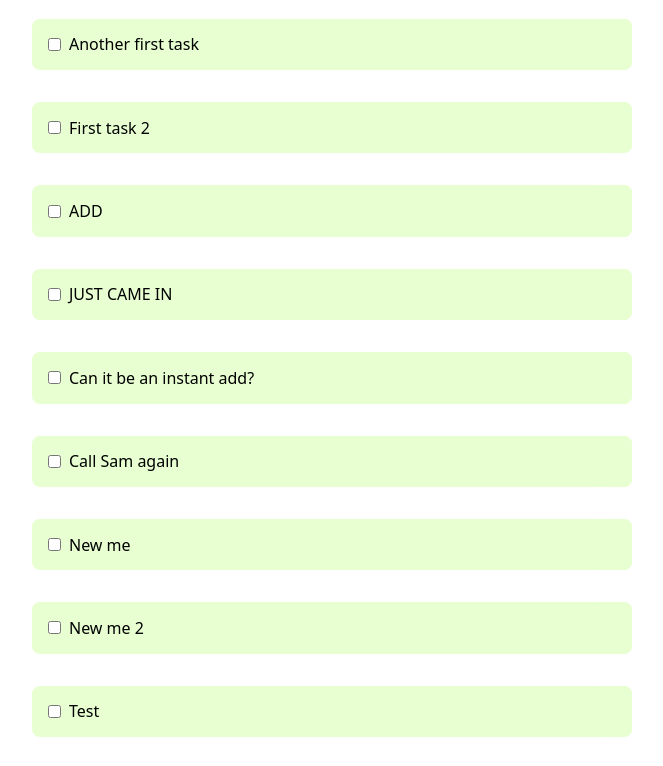
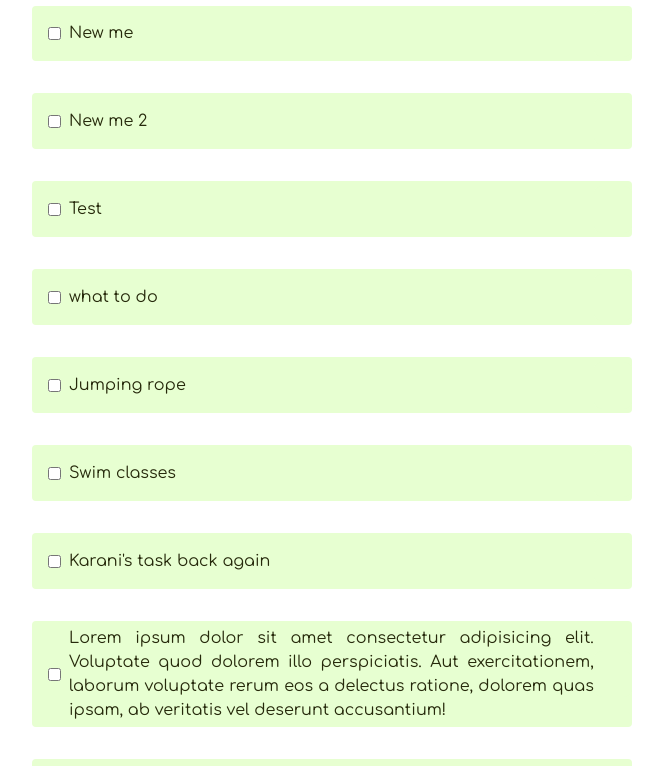
Before and after one commit to gatere-kinyanjui/ts-rct, a React (Vite) app: page / in a window 1280 px wide. Shown: the part 880-1646 px from the top of the page, without its empty margins (308-971 px from the left). Built offline with nearby package versions, Linux system fonts and the light colour scheme; data requests are answered from the project's data file.

Commit message:
justifies todo text neatly

```diff
--- a/data/db.json
+++ b/data/db.json
@@ -4,13 +4,13 @@
       "taskName": "Shopping",
       "deadline": 30,
       "id": "deFdKzUAV5wAa7L_8Ru8-",
-      "status": "incomplete"
+      "status": "complete"
     },
     {
       "taskName": "Something new",
       "deadline": 0,
       "id": "6n2iwWOhQd7CNWiUkeC2h",
-      "status": "incomplete"
+      "status": "complete"
     },
     {
       "taskName": "Go up!",
@@ -27,7 +27,7 @@
       "taskName": "How many words can a task take so far?",
       "deadline": 0,
       "id": "wGd89PnndSbY8pK5kXaB2",
-      "status": "incomplete"
+      "status": "complete"
     },
     {
       "taskName": "",
@@ -38,7 +38,7 @@
       "taskName": "ADD ME TO SEE IF CHECKED WORKS",
       "deadline": 0,
       "id": "oE52QVpwm2EL0NRGl9BbL",
-      "status": "incomplete"
+      "status": "complete"
     },
     {
       "taskName": "One more to still check if the separation works",
@@ -56,7 +56,7 @@
       "taskName": "Try adding me",
       "deadline": 0,
       "id": "kmvk0HUsSNauzIhKqXKPL",
-      "status": "incomplete"
+      "status": "complete"
     },
     {
       "taskName": "Where shall I go?",
@@ -86,19 +86,19 @@
       "id": "VsdsuflakEkYwvM6KziC-",
       "taskName": "Another first task",
       "deadline": 0,
-      "status": "incomplete"
+      "status": "complete"
     },
     {
       "id": "OFnIFK53jFRzg5_Ls8ADi",
       "taskName": "First task 2",
       "deadline": 0,
-      "status": "incomplete"
+      "status": "complete"
     },
     {
       "id": "kHo5IRsmG7-KE8YlAF7te",
       "taskName": "ADD",
       "deadline": 0,
-      "status": "incomplete"
+      "status": "complete"
     },
     {
       "id": "8p9apYcg6euRoNOZiDPKA",
@@ -147,6 +147,48 @@
       "taskName": "Karani's task",
       "deadline": 0,
       "status": "complete"
+    },
+    {
+      "id": "zWGNXETHevV_vb_qPzFuJ",
+      "taskName": "what to do",
+      "deadline": 0,
+      "status": "incomplete"
+    },
+    {
+      "id": "84mK4KvW4a2RsQ3uQ3lGQ",
+      "taskName": "Jumping rope",
+      "deadline": 0,
+      "status": "incomplete"
+    },
+    {
+      "id": "eXeGqCpE40RasSGq6M7-m",
+      "taskName": "Swim classes",
+      "deadline": 0,
+      "status": "incomplete"
+    },
+    {
+      "id": "ckRK22yiVtSHZXRDWUR6c",
+      "taskName": "Karani's task back again",
+      "deadline": 0,
+      "status": "incomplete"
+    },
+    {
+      "id": "tp_h0GIHH-RTNH6dZKrc-",
+      "taskName": " Lorem ipsum dolor sit amet consectetur adipisicing elit. Voluptate               quod dolorem illo perspiciatis. Aut exercitationem, laborum               voluptate rerum eos a delectus ratione, dolorem quas ipsam, ab               veritatis vel deserunt accusantium!",
+      "deadline": 0,
+      "status": "complete"
+    },
+    {
+      "id": "j7jnIQEhxCZCIOCTJAE2X",
+      "taskName": " Lorem ipsum dolor sit amet consectetur adipisicing elit. Voluptate               quod dolorem illo perspiciatis. Aut exercitationem, laborum               voluptate rerum eos a delectus ratione, dolorem quas ipsam, ab               veritatis vel deserunt accusantium!",
+      "deadline": 0,
+      "status": "incomplete"
+    },
+    {
+      "id": "MRwAw_8u7BP8b0s6bXXHP",
+      "taskName": " Lorem ipsum dolor sit amet consectetur adipisicing elit. Voluptate               quod dolorem illo perspiciatis. Aut exercitationem, laborum               voluptate rerum eos a delectus ratione, dolorem quas ipsam, ab veritatis vel deserunt accusantium!",
+      "deadline": 0,
+      "status": "incomplete"
     }
   ],
   "users": [
--- a/src/App.css
+++ b/src/App.css
@@ -1,3 +1,4 @@
+@import url("https://fonts.googleapis.com/css2?family=Comfortaa:wght@300;400;500;600;700&family=Montserrat:ital,wght@0,100;0,200;0,300;0,400;0,500;0,600;0,700;1,100;1,200;1,300;1,400;1,500;1,600;1,700&family=Space+Grotesk:wght@300;400;500;600;700&family=Ubuntu:ital,wght@0,300;0,400;0,500;0,700;1,300;1,400;1,500;1,700&display=swap");
 * {
   margin: 0;
   padding: 0;
@@ -9,7 +10,7 @@
   margin: 0 auto;
   padding: 2rem;
   text-align: center;
-  font-family: system-ui;
+  font-family: "Comfortaa", cursive;
   font-size: 16px;
   line-height: 24px;
   font-weight: 400;
@@ -39,9 +40,10 @@
   border: none;
   padding: 1rem;
   font-size: 1rem;
-  border-bottom: 1px solid yellowgreen;
+  border-bottom: 1px solid rgb(166, 233, 31);
   width: 400px;
-  font-family: system-ui;
+  background-color: inherit;
+  color: black;
   /* flex: 1 1 40ch; */
 }
 
@@ -104,11 +106,12 @@ button:focus-visible {
   justify-content: space-between;
   display: flex;
   margin: 2rem;
+  padding-block: 0.3rem;
   align-items: center;
   flex-flow: row;
   background-color: rgb(231 255 209);
   width: 600px;
-  border-radius: 0.5rem;
+  border-radius: 0.25rem;
   font-size: 1rem;
   font-weight: normal;
   color: none;
@@ -127,12 +130,14 @@ label {
   align-items: center;
 }
 
-label > input[type="checkbox"]:checked {
+/* label > input[type="checkbox"]:checked {
   background-color: rgb(209, 44, 71);
-}
+} */
 
 span {
   margin: 0 0 0 0.5em;
+  outline: none;
+  text-align: justify;
 }
 
 /* .taskName {
@@ -206,7 +211,7 @@ span {
   border-right: none;
   background-color: tomato;
 }
-
+l
 .todoTaskContainer button {
   flex: 20%;
   height: 100%;
@@ -217,26 +222,3 @@ span {
   color: white;
   cursor: pointer;
 } */
-
-@keyframes logo-spin {
-  from {
-    transform: rotate(0deg);
-  }
-  to {
-    transform: rotate(360deg);
-  }
-}
-
-@media (prefers-reduced-motion: no-preference) {
-  a:nth-of-type(2) .logo {
-    animation: logo-spin infinite 20s linear;
-  }
-}
-
-.card {
-  padding: 2em;
-}
-
-.read-the-docs {
-  color: #888;
-}
--- a/src/App.tsx
+++ b/src/App.tsx
@@ -13,7 +13,7 @@ import Incomplete from "./components/Incomplete/Incomplete";
 import Complete from "./components/Complete/Complete";
 import AddTodo from "./components/AddTodo/AddTodo";
 
-const App = () => {
+function App() {
   // const [task, setTask] = useState<string>("");
   // const [deadline, setDeadline] = useState<number>(0);
   // const [todoList, setTodoList] = useState<ITask[]>([]);
@@ -27,7 +27,6 @@ const App = () => {
   //     setDeadline(text);
   //   }
   // };
-
   useEffect(() => {
     fetchIncomplete().then((res) => setIncompleteTodos(res));
     fetchComplete().then((res) => setCompleteTodos(res));
@@ -59,14 +58,14 @@ const App = () => {
     if (status === TodoStatuses.incomplete) {
       console.log(status, id);
 
-      updateTodoStatus(id, TodoStatuses.complete).then(() => {
+      updateTodoStatus({ id, status: TodoStatuses.complete }).then(() => {
         removeIncompleteTodo(id);
         setCompleteTodos((prev) => [todo, ...prev]);
       });
     } else {
       console.log(status, id);
 
-      updateTodoStatus(id, TodoStatuses.incomplete).then(() => {
+      updateTodoStatus({ id, status: TodoStatuses.incomplete }).then(() => {
         removeCompleteTodo(id);
         setIncompleteTodos((prev) => [todo, ...prev]);
       });
@@ -122,6 +121,6 @@ const App = () => {
       </div>
     </div>
   );
-};
+}
 
 export default App;
--- a/src/components/AddTodo/AddTodo.tsx
+++ b/src/components/AddTodo/AddTodo.tsx
@@ -7,7 +7,7 @@ interface Props {
   handleAdd: (todo: ITask, status: TodoStatuses) => void;
 }
 
-const AddTodo = ({ handleAdd }: Props) => {
+function AddTodo({ handleAdd }: Props) {
   const [taskName, setTaskName] = useState<string>("");
   const [deadline, setDeadline] = useState<number>(0);
 
@@ -47,6 +47,7 @@ const AddTodo = ({ handleAdd }: Props) => {
           name="taskName"
           onChange={handleChange}
           required
+          autoComplete="off"
         />
       </div>
       <button type="submit" className="addBtn">
@@ -54,6 +55,6 @@ const AddTodo = ({ handleAdd }: Props) => {
       </button>
     </form>
   );
-};
+}
 
 export default AddTodo;
--- a/src/components/Complete/Complete.tsx
+++ b/src/components/Complete/Complete.tsx
@@ -9,7 +9,7 @@ interface Props {
   // completeTask(taskToNameDelete: string): void;
 }
 
-const Complete = ({ todos, handleDeleteTask, handleStatus }: Props) => {
+function Complete({ todos, handleDeleteTask, handleStatus }: Props) {
   return (
     // <div className="megaWrapper">
     //   {todos.length ? (
@@ -18,6 +18,7 @@ const Complete = ({ todos, handleDeleteTask, handleStatus }: Props) => {
         <div key={todo.id} className="todoTaskContainer">
           <label htmlFor={todo.id}>
             <input
+              className="checkbox"
               type="checkbox"
               id={todo.id}
               // checked={todo.status === TodoStatuses.incomplete}
@@ -43,6 +44,6 @@ const Complete = ({ todos, handleDeleteTask, handleStatus }: Props) => {
     //   )}
     // </div>
   );
-};
+}
 
 export default Complete;
--- a/src/components/Incomplete/Incomplete.tsx
+++ b/src/components/Incomplete/Incomplete.tsx
@@ -1,4 +1,4 @@
-import React from "react";
+import React, { ChangeEvent } from "react";
 import { ITask, TodoStatuses } from "../../lib/Interfaces";
 import { deleteTodo } from "../../lib/Funtions";
 
@@ -9,7 +9,11 @@ interface Props {
   // completeTask(taskToNameDelete: string): void;
 }
 
-const Incomplete = ({ todos, handleDeleteTask, handleStatus }: Props) => {
+function Incomplete({ todos, handleDeleteTask, handleStatus }: Props) {
+  const editMode = () => {
+    console.log("edit mode");
+  };
+
   return (
     // <div className="megaWrapper">
     //   {todos.length ? (
@@ -18,13 +22,23 @@ const Incomplete = ({ todos, handleDeleteTask, handleStatus }: Props) => {
         <div key={todo.id} className="todoTaskContainer">
           <label htmlFor={todo.id}>
             <input
+              className="checkbox"
               type="checkbox"
               id={todo.id}
               // checked={todo.status === TodoStatuses.complete}
               onChange={(e) => handleStatus(todo)}
             />
-            <span className="todoName">{todo.taskName}</span>
+            <span
+              // contentEditable={true}
+              // suppressContentEditableWarning={true}
+              className="todoName"
+              onFocus={editMode}
+            >
+              {/* {" "} */}
+              {todo.taskName}
+            </span>
           </label>
+
           {/* <span>{task.deadline}</span> */}
           <button
             className="deleteBtn"
@@ -43,6 +57,6 @@ const Incomplete = ({ todos, handleDeleteTask, handleStatus }: Props) => {
     //   )}
     // </div>
   );
-};
+}
 
 export default Incomplete;
--- a/src/index.css
+++ b/src/index.css
@@ -1,18 +1,79 @@
-:root {
-  /* font-family: Inter, Avenir, Helvetica, Arial, sans-serif;
+/* :root { */
+/* font-family: Inter, Avenir, Helvetica, Arial, sans-serif;
   font-size: 16px;
   line-height: 24px;
   font-weight: 400; */
 
-  /* color-scheme: light dark; */
-  /* color: rgba(255, 255, 255, 0.87); */
-  background-color: #8faf44;
+/* color-scheme: light dark; */
+/* color: rgba(255, 255, 255, 0.87); */
 
-  /* font-synthesis: none;
+/* font-synthesis: none;
   text-rendering: optimizeLegibility;
   -webkit-font-smoothing: antialiased;
   -moz-osx-font-smoothing: grayscale;
   -webkit-text-size-adjust: 100%; */
+/* } */
+* {
+  padding: 0%;
+  margin: 0%;
+  box-sizing: border-box;
+}
+
+html {
+  font-size: 100%;
+} /*16px*/
+
+body {
+  font-family: "Comfortaa", sans-serif;
+  font-weight: 400;
+  line-height: 1.75;
+  background-color: rgb(255, 255, 255);
+  color: #26290b;
+}
+
+p {
+  margin-bottom: 1rem;
+}
+
+h1,
+h2,
+h3,
+h4,
+h5 {
+  margin: 3rem 0 1.38rem;
+  font-family: "Comfortaa", sans-serif;
+  font-weight: 400;
+  line-height: 1.3;
+}
+
+h1 {
+  margin-top: 0;
+  font-size: 3.052rem;
+}
+
+h2 {
+  font-size: 2.441rem;
+}
+
+h3 {
+  font-size: 1.953rem;
+}
+
+h4 {
+  font-size: 1.563rem;
+}
+
+h5 {
+  font-size: 1.25rem;
+}
+
+small,
+.text_small {
+  font-size: 0.8rem;
+}
+
+.checkbox {
+  cursor: pointer;
 }
 
 /* a {
--- a/src/lib/Funtions.ts
+++ b/src/lib/Funtions.ts
@@ -42,7 +42,13 @@ export async function deleteTodo(id: string) {
 }
 
 //updating todo status
-export async function updateTodoStatus(id: string, status: TodoStatuses) {
+export async function updateTodoStatus({
+  id,
+  status,
+}: {
+  id: string;
+  status: TodoStatuses;
+}): Promise<Response> {
   return fetch(`${url}/todos/${id}`, {
     method: "PATCH",
     headers: { Accept: "application/json", "Content-Type": "application/json" },
--- a/src/main.tsx
+++ b/src/main.tsx
@@ -1,7 +1,7 @@
 import React from "react";
 import ReactDOM from "react-dom/client";
 import App from "./App";
-// import "./index.css";
+import "./index.css";
 
 ReactDOM.createRoot(document.getElementById("root") as HTMLElement).render(
   <React.StrictMode>
```
